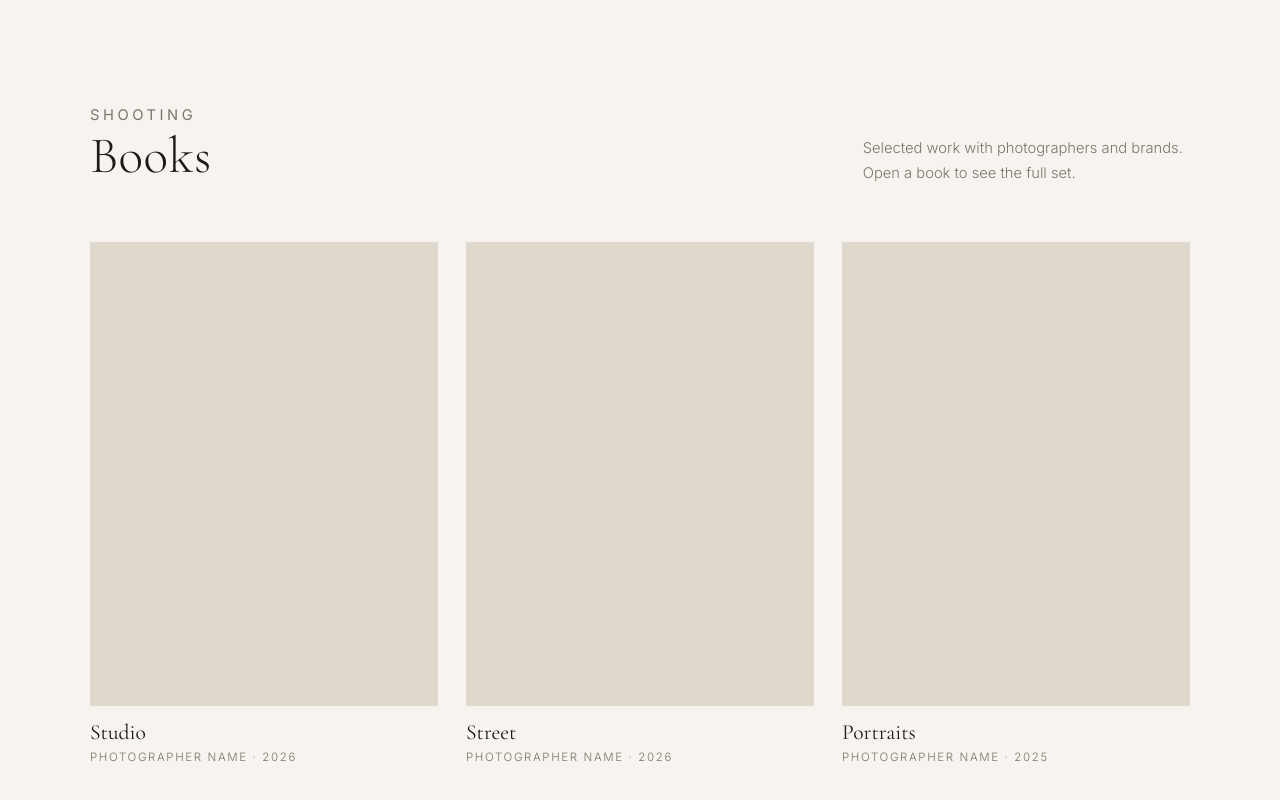
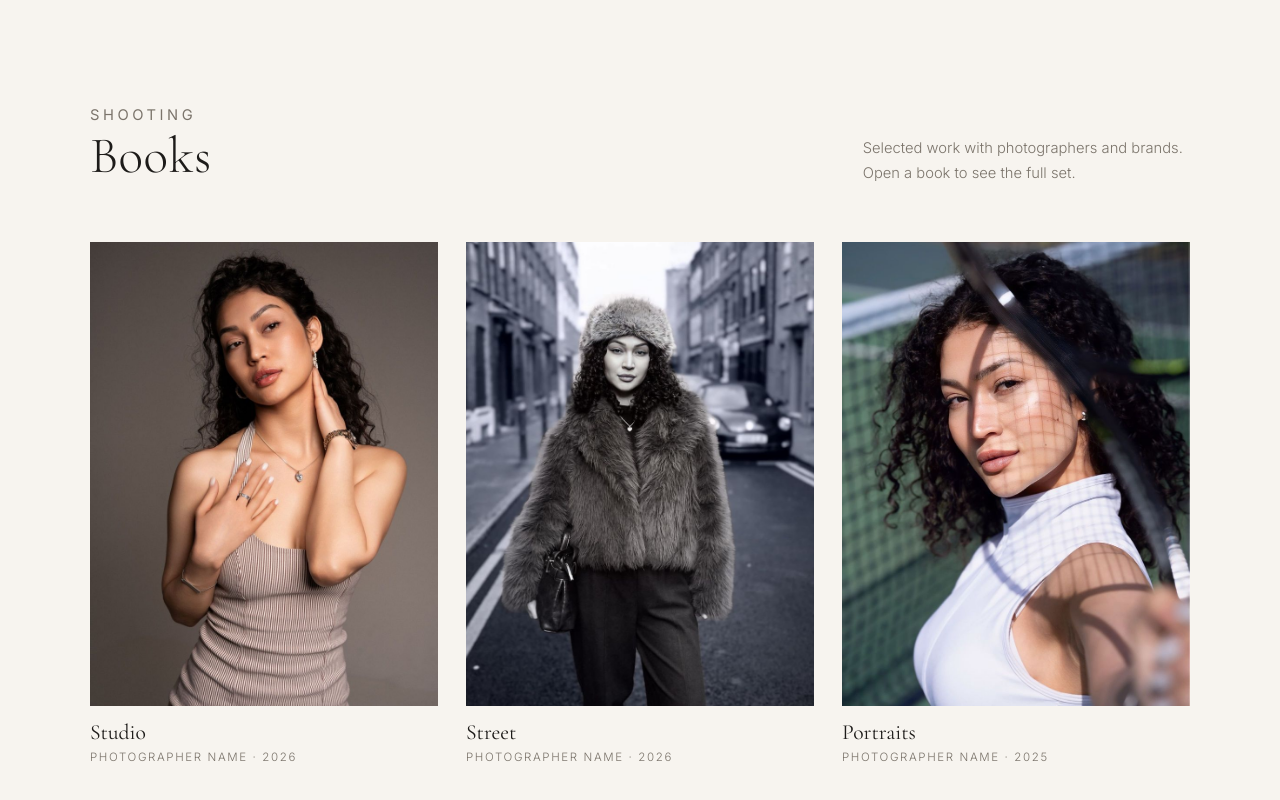
Before and after one commit to thommy-scelby/nigina-site, a React (Vite) app: page / in a window 1280 px wide. Shown: the part 1691-2491 px from the top of the page. Built offline with nearby package versions, Linux system fonts and the light colour scheme.

Commit message:
Update styles.css

```diff
--- a/src/styles.css
+++ b/src/styles.css
@@ -133,12 +133,8 @@ h2 {
 .grid { display: grid; grid-template-columns: minmax(0, 1fr); gap: clamp(28px, 3vw, 36px) clamp(12px, 2.4vw, 28px); }
 @media (min-width: 560px) { .grid { grid-template-columns: repeat(3, minmax(0, 1fr)); } }
 .card { display: block; width: 100%; padding: 0; border: 0; background: none; color: inherit; text-align: left; cursor: pointer; font: inherit; }
-.card-ph { position: relative; overflow: hidden; aspect-ratio: 3 / 4; background: var(--line); }
-.card-ph img {
-  position: absolute; inset: 0; width: 100%; height: 100%; object-fit: cover; object-position: 50% 22%;
-  opacity: 0; transition: opacity 1.4s ease, transform 1s ease;}
-.card-ph img.on { opacity: 1; }
-@media (prefers-reduced-motion: reduce) { .card-ph img { transition: opacity 1.4s ease; } }
+.card-ph { overflow: hidden; aspect-ratio: 3 / 4; background: var(--line); }
+.card-ph img { width: 100%; height: 100%; object-fit: cover; object-position: 50% 22%; transition: transform 1s ease; }
 .card:hover .card-ph img { transform: scale(1.035); }
 .cap { display: flex; flex-direction: column; gap: 2px; margin-top: 14px; }
 .cap-t { font-family: var(--font-display); font-size: 1.35rem; font-weight: 400; line-height: 1.2; }
```
